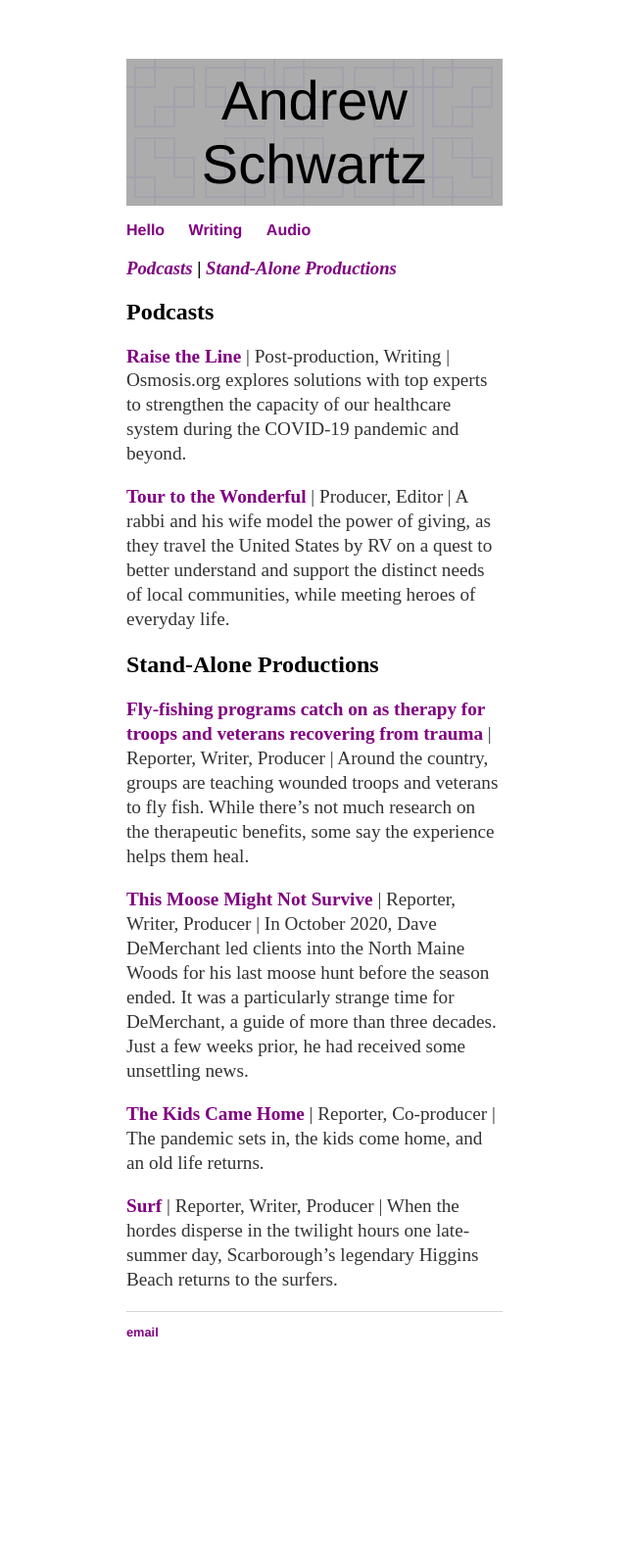
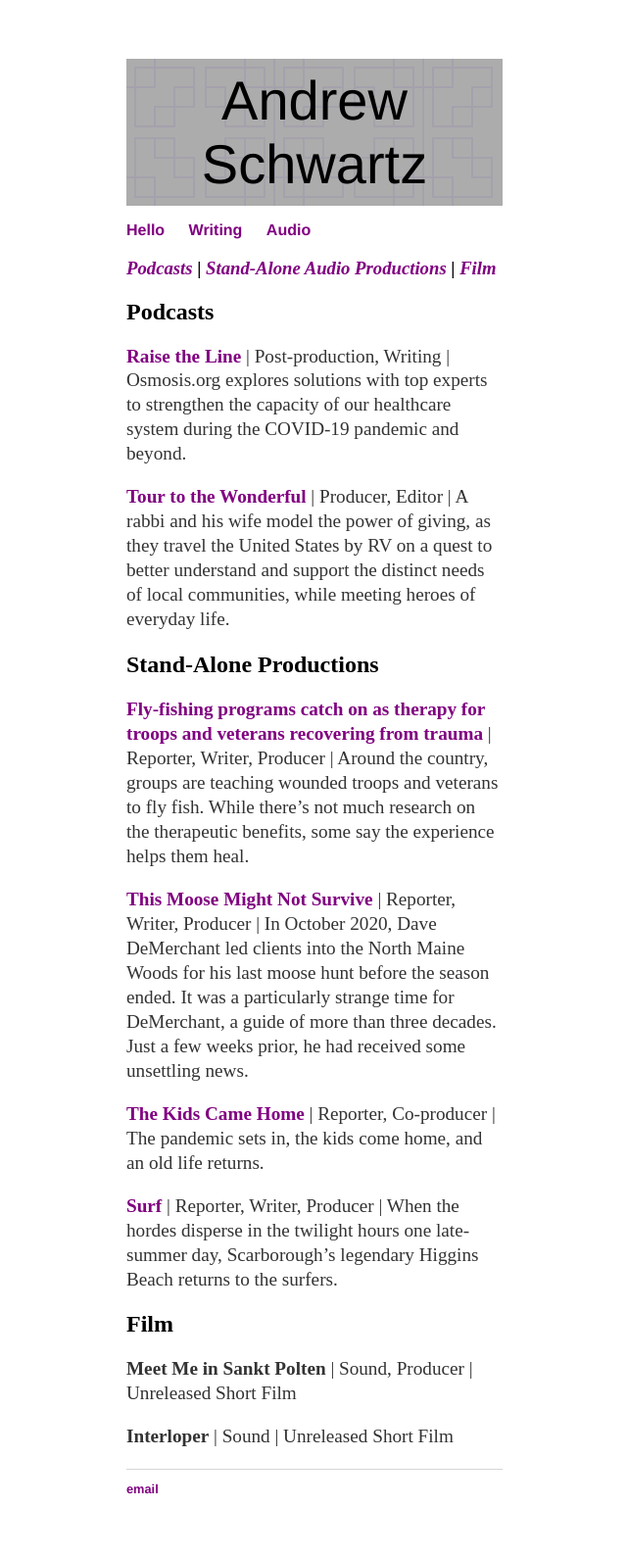
Before and after one commit to aonschwartz/aonschwartz.github.io, a Jekyll site: the page built from about/audio.md, in a window 1280 px wide. Shown: the whole page at 98% size, without its empty margins (319-959 px from the left). Built offline with Jekyll 4.4.1, drawn with Linux system fonts in a browser that asks for light colours; before the commit the page ends 1427 px from its top, so only the background shows below that.

Commit message:
Update audio.md

```diff
--- a/about/audio.md
+++ b/about/audio.md
@@ -3,7 +3,8 @@ title: "Audio"
 permalink: /audio/
 layout: default
 ---
-### *[Podcasts](#Podcasts)* \| *[Stand-Alone Productions](#Stand-Alone Productions)*
+### *[Podcasts](#Podcasts)* \| *[Stand-Alone Audio Productions](#Stand-Alone Productions)* \| *[Film](#Film)*
+
 
 ## <a name="Podcasts"><a/>Podcasts
 
@@ -20,3 +21,9 @@ layout: default
 **[The Kids Came Home](https://soundcloud.com/andrew-schwartz-191964276/the-kids-came-home)** \| Reporter, Co-producer \| The pandemic sets in, the kids come home, and an old life returns.
 
 **[Surf](https://soundcloud.com/andrew-schwartz-191964276/surfing)** \| Reporter, Writer, Producer \| When the hordes disperse in the twilight hours one late-summer day, Scarborough's legendary Higgins Beach returns to the surfers.
+
+## <a name="Film"><a/>Film
+
+**Meet Me in Sankt Polten** \| Sound, Producer \| Unreleased Short Film
+
+**Interloper** \| Sound \| Unreleased Short Film
```
